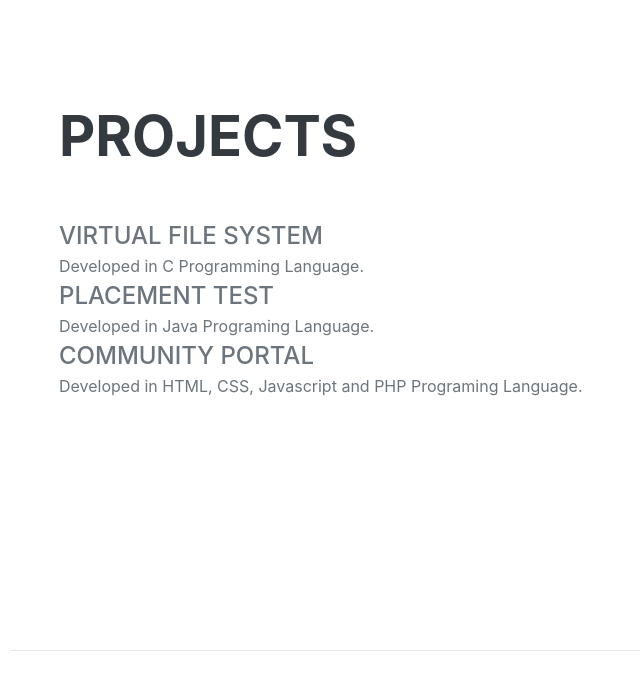
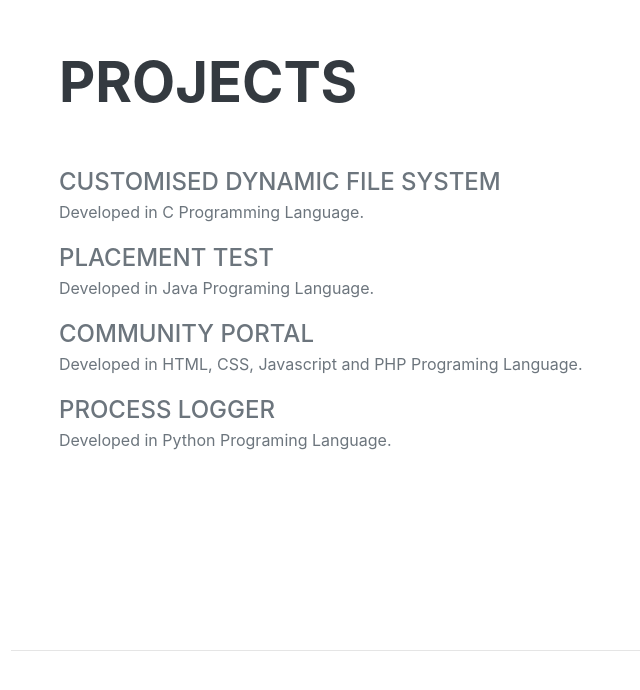
Before and after one commit to aniket1004/my-portfolio, a plain HTML site: page index.html in a window 1280 px wide. Shown: the part 3388-4078 px from the top of the page, without its empty margins (261-901 px from the left). Drawn offline with nearby package versions, Linux system fonts and the light colour scheme; a web font is replaced by a local one.

Commit message:
added projects

```diff
--- a/index.html
+++ b/index.html
@@ -152,14 +152,17 @@
             <section class="resume-section" id="projects">
                 <div class="resume-section-content">
                     <h2 class="mb-5">Projects</h2>
-                            <div class="subheading">Virtual File System</div>
+                            <div class="subheading">Customised Dynamic File System</div>
                                 <span>Developed in C Programming Language.</span>
 
-                            <div class="subheading">Placement Test</div>
+                            <div class="subheading mt-3">Placement Test</div>
                                 <span>Developed in Java Programing Language.</span>
 
-                            <div class="subheading">Community Portal</div>
+                            <div class="subheading mt-3">Community Portal</div>
                                 <span>Developed in HTML, CSS, Javascript and PHP Programing Language.</span>
+
+                            <div class="subheading mt-3">Process Logger</div>
+                                <span>Developed in Python Programing Language.</span>
                 </div>
             </section>
             <hr class="m-0" />
```
